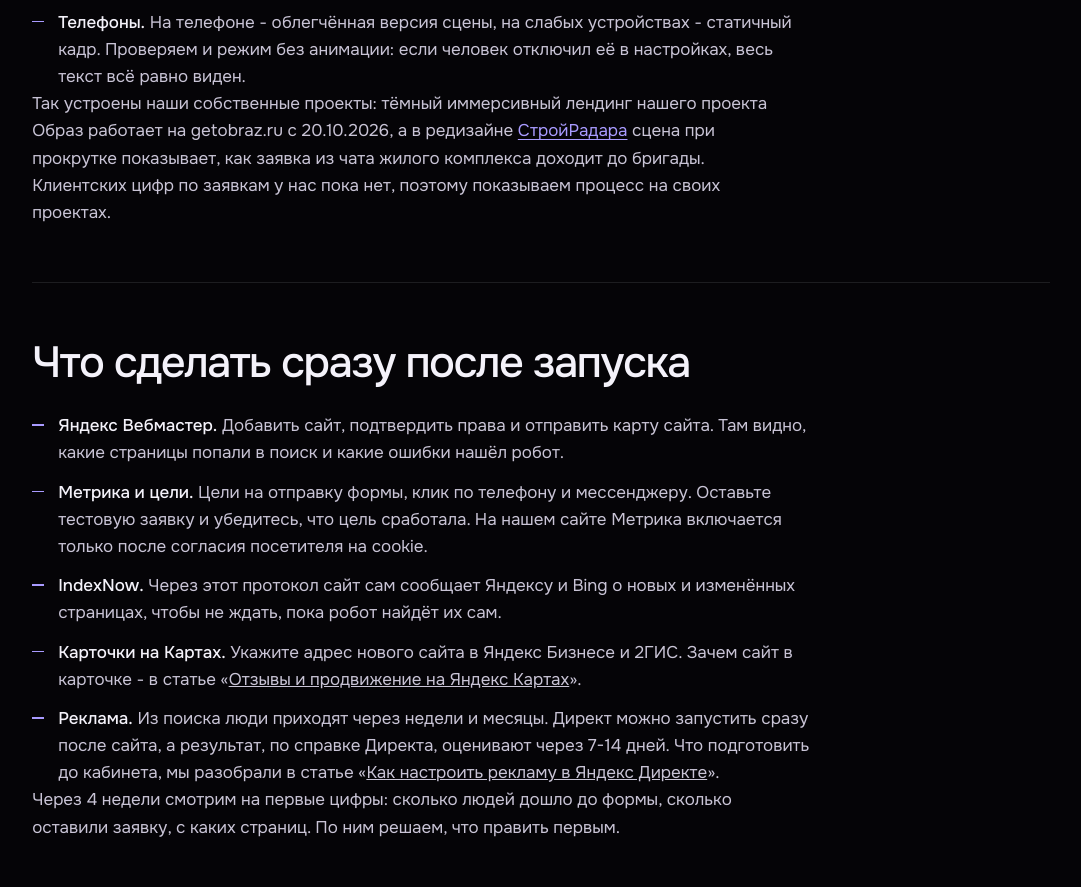
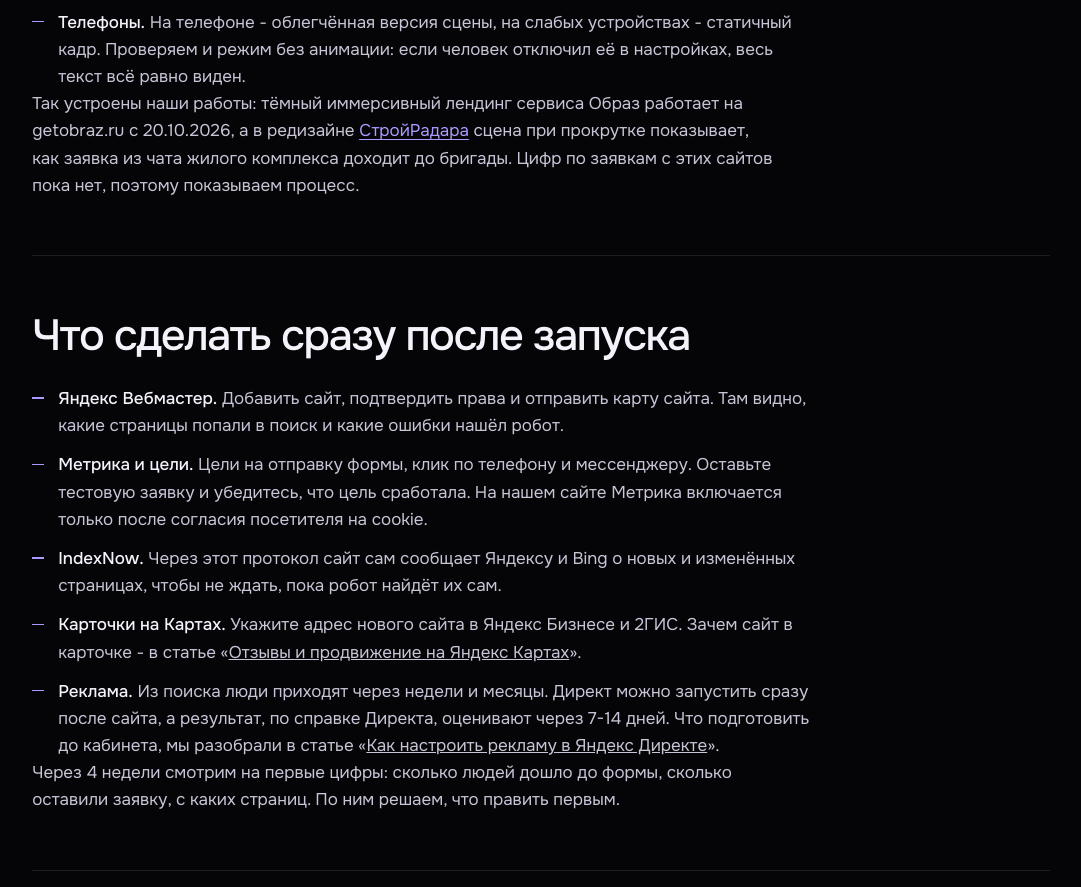
Before and after one commit to AIONIX369/neyroshtorm-site, a plain HTML site: page stati/etapy-sozdaniya-sayta/index.html in a window 1280 px wide. Shown: the part 3750-4637 px from the top of the page, without its empty margins (99-1180 px from the left). Drawn offline with Linux system fonts and the light colour scheme.

Commit message:
deploy 2026-11-18 15:47 из subscription-factory@a3aa9c1

```diff
--- a/stati/etapy-sozdaniya-sayta/index.html
+++ b/stati/etapy-sozdaniya-sayta/index.html
@@ -213,7 +213,7 @@
     <li><strong>Вес и скорость.</strong> Текст и кнопки появляются сразу, сцена догружается после. Главная нашего сайта со сценой из частиц весит 427 КБ (замер 09.11.2026).</li>
     <li><strong>Телефоны.</strong> На телефоне - облегчённая версия сцены, на слабых устройствах - статичный кадр. Проверяем и режим без анимации: если человек отключил её в настройках, весь текст всё равно виден.</li>
   </ul>
-  <p>Так устроены наши собственные проекты: тёмный иммерсивный лендинг нашего проекта Образ работает на getobraz.ru с 20.10.2026, а в редизайне <a href="/keysy/stroyradar/">СтройРадара</a> сцена при прокрутке показывает, как заявка из чата жилого комплекса доходит до бригады. Клиентских цифр по заявкам у нас пока нет, поэтому показываем процесс на своих проектах.</p>
+  <p>Так устроены наши работы: тёмный иммерсивный лендинг сервиса Образ работает на getobraz.ru с 20.10.2026, а в редизайне <a href="/keysy/stroyradar/">СтройРадара</a> сцена при прокрутке показывает, как заявка из чата жилого комплекса доходит до бригады. Цифр по заявкам с этих сайтов пока нет, поэтому показываем процесс.</p>
 </section>
 
 <section class="blk">
```
